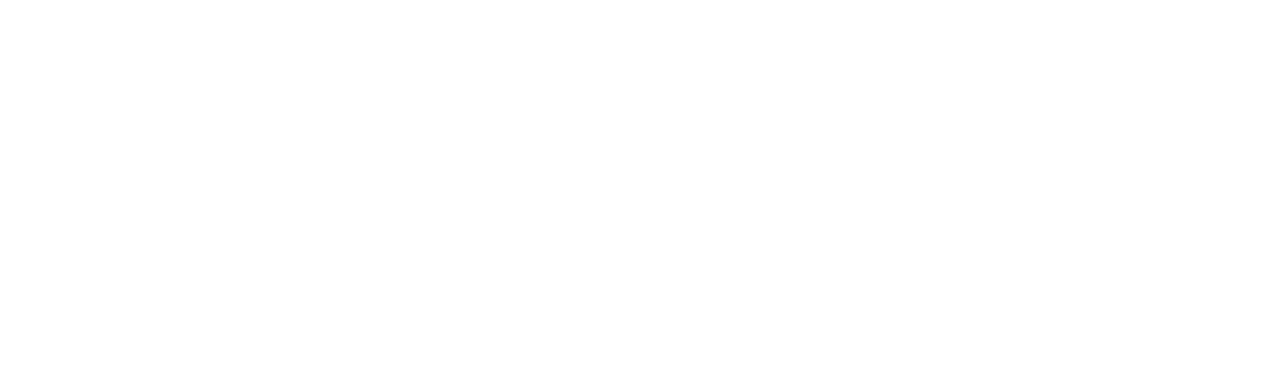
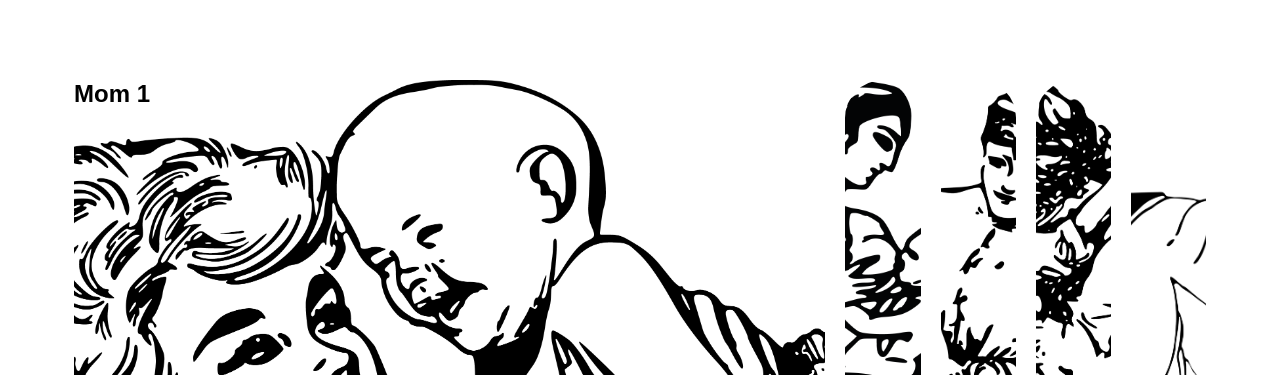
Before and after one commit to alcibiadesBustillo/50_projects_javascript, a plain HTML site: page 1-expanding_cards/index.html in a window 1280 px wide. Shown: the top 375 px of the page. Drawn offline with Linux system fonts and the light colour scheme; a web font is replaced by a local one.

Commit message:
[app] Finish app

```diff
--- a/1-expanding_cards/app.js
+++ b/1-expanding_cards/app.js
@@ -0,0 +1,14 @@
+const panels = document.querySelectorAll('.panel');
+
+panels.forEach((panel) => {
+    panel.addEventListener('click', () => {
+        removeActiveClasses();
+        panel.classList.add('active');
+    });
+});
+
+function removeActiveClasses() {
+    panels.forEach(panel => {
+        panel.classList.remove('active');
+    });
+}
--- a/1-expanding_cards/index.html
+++ b/1-expanding_cards/index.html
@@ -5,11 +5,31 @@
     <meta http-equiv="X-UA-Compatible" content="IE=edge">
     <meta name="viewport" content="width=device-width, initial-scale=1.0">
     <link rel="stylesheet" href="style.css">
-    <title>Expanding cards</title>
+    <title>Expanding Cards</title>
 </head>
 <body>
 
-    <h1>Hola</h1>
+    <div class="container">
+        <div class="panel active" style="background-image: url('img/HTC_Heritage\ Library_Mothers\ Day\ 02Element\ 2.png');">
+            <h3>Mom 1</h3>
+        </div>
+
+        <div class="panel" style="background-image: url('img/HTC_Heritage\ Library_Mothers\ Day\ 02Element\ 7.png');">
+            <h3>Mom 2</h3>
+        </div>
+
+        <div class="panel" style="background-image: url('img/HTC_Heritage\ Library_Mothers\ Day\ 03Element\ 1.png');">
+            <h3>Mom 3</h3>
+        </div>
+
+        <div class="panel" style="background-image: url('img/HTC_Heritage\ Library_Mothers\ Day\ 03Element\ 3.png');">
+            <h3>Mom 4</h3>
+        </div>
+
+        <div class="panel" style="background-image: url('img/HTC_Heritage\ Library_Mothers\ Day\ 03Element\ 6.png');">
+            <h3>Mom 5</h3>
+        </div>
+    </div>
 
     <script src="app.js"></script>
 </body>
--- a/1-expanding_cards/style.css
+++ b/1-expanding_cards/style.css
@@ -1,16 +1,64 @@
-@import url('https://fonts.googleapis.com/css2?family=Roboto:wght@400;700&display=swap');
+@import url('https://fonts.googleapis.com/css2?family=Muli&display=swap');
 
 * {
   box-sizing: border-box;
 }
 
 body {
-  font-family: 'Roboto', sans-serif;
+  font-family: 'Muli', sans-serif;
   display: flex;
-  flex-direction: column;
   align-items: center;
   justify-content: center;
   height: 100vh;
   overflow: hidden;
   margin: 0;
 }
+
+.container {
+    display: flex;
+    width: 90vw;
+}
+
+.panel {
+    background-size: cover;
+    background-position-x: center;
+    background-repeat: no-repeat;
+    height: 80vh;
+    border-radius: 50px;
+    color: #fff;
+    cursor: pointer;
+    flex: 0.5;
+    margin: 10px;
+    position: relative;
+    -webkit-transition: all 700ms ease-in;
+}
+
+.panel h3{
+    font-size: 24px;
+
+    bottom: 20px;
+    left: 20px;
+    margin: 0;
+    opacity: 0;
+    color: black;
+}
+
+.panel.active {
+    flex: 5;
+}
+
+.panel.active h3 {
+    opacity: 1;
+    transition: opacity 0.3s ease-in 0.4s;
+}
+
+@media (max-width: 480px) {
+    .container {
+        width: 100vw;
+    }
+
+    .panel:nth-last-of-type(4),
+    .panel:nth-last-of-type(5) {
+        display: none;
+    }
+}
```
Also changed, not shown: 1-expanding_cards/img/HTC_Heritage Library_Mothers Day 02Element 7.png (added), 1-expanding_cards/img/HTC_Heritage Library_Mothers Day 02Element 8.png (deleted).
